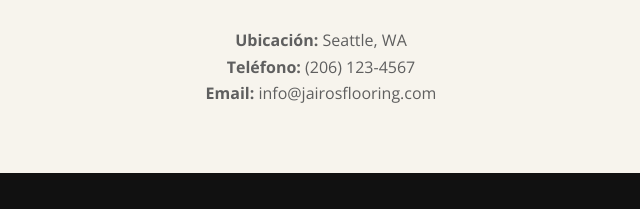
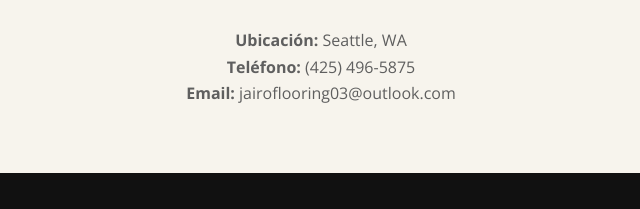
Before and after one commit to kevinbarra/jairooo, a website: page public/index.html in a window 1280 px wide. Shown: the part 4427-4636 px from the top of the page, 319-959 px from the left. Drawn offline with nearby package versions, Linux system fonts and the light colour scheme.

Commit message:
Update index.html

```diff
--- a/public/index.html
+++ b/public/index.html
@@ -111,7 +111,7 @@
       <button type="submit" class="btn">Enviar Mensaje</button>
       <p id="formStatus" class="form-status" aria-live="polite"></p>
     </form>
-    <div class="info"><p><strong>Ubicación:</strong> Seattle, WA</p><p><strong>Teléfono:</strong> (206) 123-4567</p><p><strong>Email:</strong> info@jairosflooring.com</p></div>
+    <div class="info"><p><strong>Ubicación:</strong> Seattle, WA</p><p><strong>Teléfono:</strong> (425) 496-5875</p><p><strong>Email:</strong> jairoflooring03@outlook.com</p></div>
   </section>
 
   <footer><p>&copy; 2025 Jairo’s Flooring. Todos los derechos reservados.</p></footer>
```
